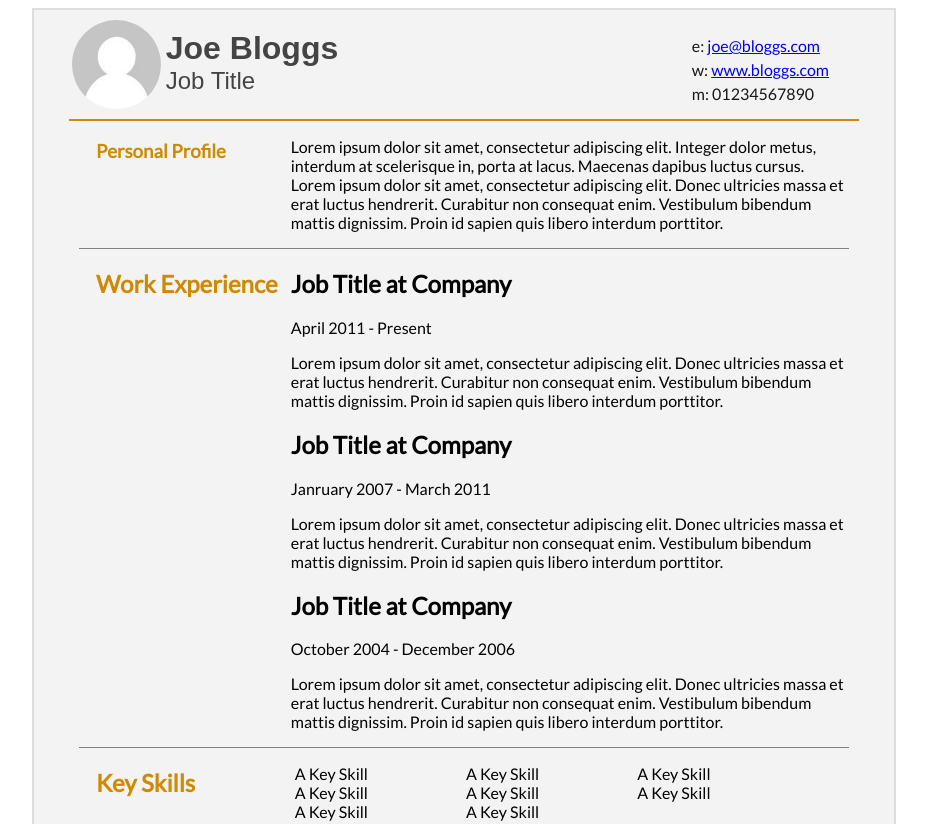
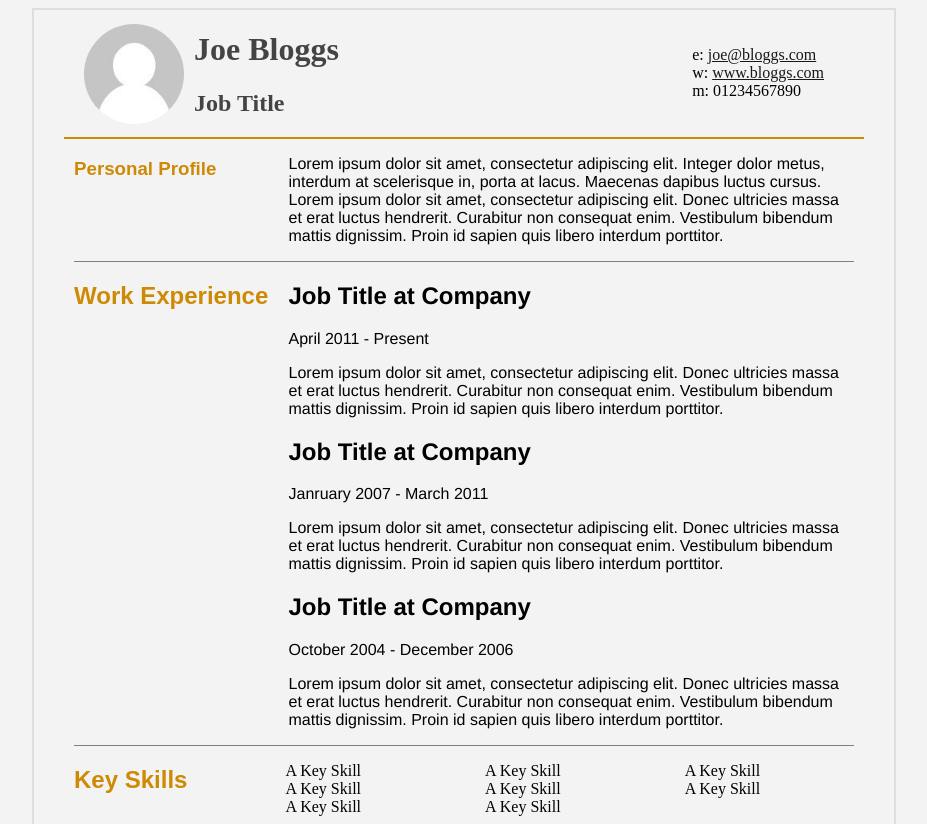
Before and after one commit to elefantinhos2/m1-entrega-s1-estilizar-curriculo-guru-elefantinhos2, a plain HTML site: page index.html in a window 1280 px wide. Shown: the top 824 px of the page, without its empty margins (281-1208 px from the left). Drawn offline with Linux system fonts and the light colour scheme.

Commit message:
update_2

```diff
--- a/style.css
+++ b/style.css
@@ -1,147 +1,125 @@
-
+@font-face{
+    font-family: 'Lato' sans-serif;
+    src: url(https://fonts.googleapis.com/css2?family=Lato:ital,wght@0,400;1,100;1,300&display=swap);
+}
+body{
+	font-family: 'Lato' sans-serif;
+	background-color: #f3f3f3;
+}
+/*h1, h2{
+	font-family: Arial, Helvetica, sans-serif;
+}*/
+/*article{
+	border-bottom: 1px solid #dedede;
+}*/
 .clear {
 	clear: both;
 }
 
-@font-face{
-    font-family: 'Lato';
-    src: url(https://fonts.googleapis.com/css2?family=Lato:wght@300&display=swap);
+#cv{
+	width: 860px;
+	height: 1260px;
+	margin-left: 305px;
+	border: 2px solid #dedede;
 }
-body{
-	font-family: 'Lato';
+
+.mainDetails{
+	border-bottom: 2px solid #cf8a05;
+	margin-left: 30px;
+    margin-right: 30px;
 }
+
 #headshot {
 	width: 12.5%;
 	float: left;
 	margin-right: 30px;
-	padding-bottom: 2px;
 }
-/*Imagem de Perfil*/
-#headshot > img{
-	border-radius: 100px;
-	height: 65%;
-	width:  90%;
-	/*border: 1px solid violet;*/
-	display: flex;
-    align-items: center;
-	/*margin: 10px 0px 0px 60px;*/
-	background-color: red;
-	margin-left: 3px;
+#headshot > img {
+	border-radius: 60%;
+/**/width: 100px;
+    margin-left: 20px;
+    margin-bottom: -100px;
 }
 
-/*.corLinha {
-	color: #ee9b00;
-	background-color: #ee9b00;
-	margin: 0px 10px 0px 10px;
-}*/
-/*Titulo do curriculo*/
+
 #name {
 	float: left;
-	/*padding: 0px 0px 0px 0px;*/
-	/*margin: 0px 0px 30px 0px;*/
-	/*border: 1px solid violet;*/
-	/*background-color:rgba(0, 0, 0, 0.178);*/
-	margin-left: -32px;
-	margin-top: -10px;
+	margin-left: 0px;
 }
-/*Nome do curriculo */
-#name > h1 {
-	font-family: Arial, Helvetica, sans-serif;
+
+#name > h1{
 	color: #444444;
-	margin: 20px 0px 0px 0px;
+	font-weight: 900;
+}
+
+#name > h2{
+	color: #444444;
 	font-weight: 600;
-	padding: 0px 0px 0px 0px;
-	/*border: 1px solid blueviolet;
-	background-color:royalblue;*/
-
-}
-/*Informção sobre Profissão*/
-#name > h2 {
-	color: #444444;
-	font-family: Arial, Helvetica, sans-serif;
-	margin: 0px 0px 0px 0px;
-	padding: 0px 0px 0px 0px;
-	font-weight: 500;
-	/*border: 1px solid greenyellow;
-	background-color: turquoise;*/
 }
 
 #contactDetails {
-	color: #181818;
 	float: right;
-	list-style: none;
-	margin-right: 30px;
+	margin-right: 40px;
+    margin-top: 20px;
 }
-#contactDetails > ul {
+
+#contactDetails > ul{
+}
+
+#contactDetails > ul > li{
 	list-style: none;
 }
-#contactDetails > ul > li{
-	margin-top: 5px;
+
+#contactDetails > ul > li > a{
+	color: #181818;
 }
 
-a:hover {
+section{
+	border-bottom: 1px solid gray;
+	margin-left: 40px;
+    margin-right: 40px;
+}
+
+.last-line{
+	border: none;
 }
 
 .sectionTitle {
 	float: left;
-	/*width: 25%;*/
 	width: 25%;
-	/*margin-left: 100px;*/
-	margin-left: 17px;
 	color: #cf8a05;
+	font-family: Arial, sans-serif;
+}
+
+.sectionTitle > h1{
+
 }
 
 .sectionContent {
 	float: right;
 	width: 72.5%;
-	/*float: right;
-    margin-top: -70px;*/
+}
+
+.sectionContent > p{
+	font-family: Helvetica, sans-serif;
+}
+
+.sectionContent > article > h2{
+	font-family: Helvetica, sans-serif;
+}
+.sectionContent > article > p{
+	font-family: Helvetica, sans-serif;
 }
 
 .keySkills{
 	list-style: none;
-	margin-left: -126px;
+    margin-left: -133px;
 }
 
 .keySkills > li{
-	/*display: inline-block;*/
-	/*float: none;*/
 	display: inline-block;
     margin-left: 50px;
     padding-left: 40px;
     padding-right: 30px;
-    margin-right: -25px;
+    margin-right: 0px;
 }
-
-/*Titulo(Nome e Contatos)*/
-.mainDetails{
-	border-bottom: 2px solid #cf8a05;
-	margin: 10px 35px 0px 35px;
-}
-
-/*margem do curriculo*/
-#cv{
-	border: 2px solid #dedede;
-	/*margin: 90px 200px 90px 200px;
-	padding: 5%;*/
-	/*width: 2000px;*/
-    /*height: 2588px;*/
-	/*width: 777px;*/
-	/*height: 1335px;*/
-	width: 860px;
-	height: 1260px;
-	/*margin-left: 190px;*/
-	margin-left: 305px;
-	background-color: #f3f3f3;
-}
-section{
-	border-bottom: 1px solid gray;
-    margin: 0px 45px 0px 45px;
-}
-.last-line{
-	border: none;
-}
-hr{
-	margin-left: 50px;
-	margin-right: 50px;
-}
```
